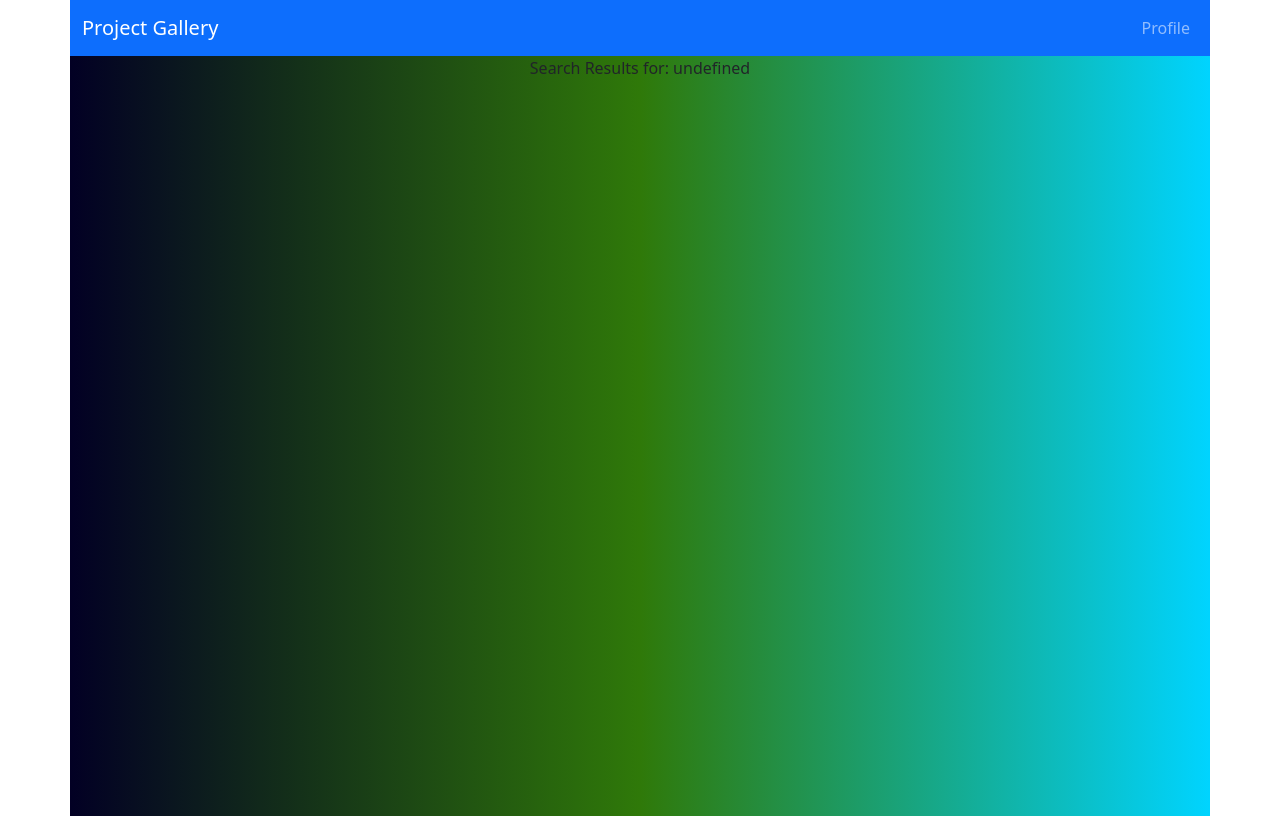
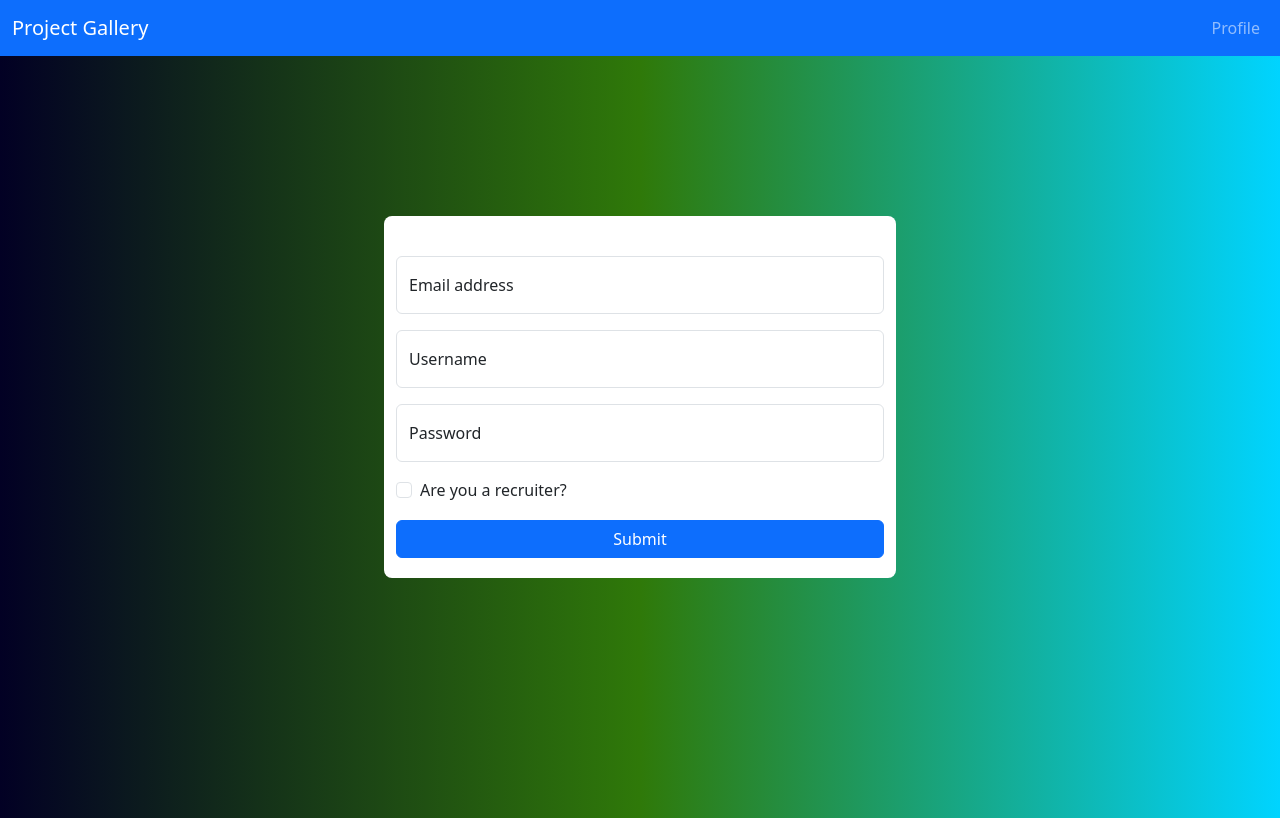
Before and after one commit to TrevORtega/project-gallery, a React (Create React App) app: page /search in a window 1280 px wide. Built offline with nearby package versions, Linux system fonts and the light colour scheme.

Commit message:
Adding logon screen. Token needs to be incorporated into other pages.

```diff
--- a/src/App.js
+++ b/src/App.js
@@ -12,6 +12,7 @@ import { Profile } from './pages/profile/Profile.js';
 import { SearchResults } from './pages/searchResults/SearchResults.js'
 import { NoPage } from './pages/noPage/NoPage.js'
 import { MainContainer, ContentContainer } from './components/theme/mainTheme.js';
+import { Login } from './pages/login/Login.js';
 
 const StyledForm = styled(Form)`
   display: flex;
@@ -67,21 +68,27 @@ function App() {
 }
 
 function RouterApp(){
+  const [token, setToken] = useState(null);
+  if (!token) {
+    return <Login setToken={setToken} />
+  }
+  console.log(token);
+
   return (
     <Router>
       <div>
         <Switch>
           <Route exact path="/">
-            <App />
+            <App isLoggedIn token/>
           </Route>
           <Route path="/profile">
-            <Profile />
+            <Profile token/>
           </Route>
           <Route path="/search">
-            <SearchResults />
+            <SearchResults token/>
           </Route>
           <Route>
-            <NoPage />
+            <NoPage token/>
           </Route>
         </Switch>
       </div>
--- a/src/components/nav/Nav.js
+++ b/src/components/nav/Nav.js
@@ -6,13 +6,13 @@ const StyledNavbar = styled(Navbar)`
 `;
 
 // Check bootstrap Nav/Navbar docs to change Nav settings
-export const DefaultNav = () => {
+export const DefaultNav = ({ profile=true }) => {
     return (
         <StyledNavbar bg="primary" variant="dark" sticky='top'>
             <Container fluid={true}>
                 <Navbar.Brand href="/">Project Gallery</Navbar.Brand>
                     <Nav className="justify-content-center">
-                        <Nav.Link href="/profile">Profile</Nav.Link>
+                        {profile ? <Nav.Link href="/profile">Profile</Nav.Link> : {}}
                     </Nav>
             </Container>
         </StyledNavbar>
--- a/src/components/theme/mainTheme.js
+++ b/src/components/theme/mainTheme.js
@@ -5,6 +5,7 @@ export const MainContainer = styled(Container)`
   display: flex;
   flex-direction: column;
   min-height: 100vh;
+  min-width: 100vw;
   background-color: rgb(0, 128, 0);
 `;
 
--- /dev/null
+++ b/src/pages/login/Login.js
@@ -0,0 +1,89 @@
+import styled from 'styled-components';
+import { Row, FloatingLabel, Form, Button, Stack } from 'react-bootstrap';
+import { useState } from 'react';
+
+import { DefaultNav } from '../../components/nav/Nav';
+import { ContentContainer, MainContainer } from '../../components/theme/mainTheme';
+
+// CSS for main component for profile page here
+const StyledLoginForm = styled(Form)`
+    max-width: 40vw;
+    min-width: 300px;
+    padding-top: 5vh;
+    padding-bottom: 20px;
+    margin: 20vh 10vw 30vh 10vw;
+    background-color: rgb(255, 255, 255);
+    border-width: 0.4rem;
+    border-radius: 8px;
+`;
+
+const StyledContentContainer = styled(ContentContainer)`
+    dispaly: flex;
+    flex-align: column;
+    justify-content: center;
+`;
+
+export const Login = ({ setToken }) => {
+    const [formOptions, setFormOptions] = useState({
+        email: '',
+        username: '',
+        password: '',
+        isRecruiter: false
+    })
+    const changeHandler = e => {
+        e.preventDefault();
+        if (e.target.name === "password")
+            e.target.value = new Array(e.target.value.length + 1).join(' ');
+        else if (e.target.name === "recruiter"){
+            e.target.name = "isRecruiter";
+            e.target.value = e.target.value === "on";
+        }
+        setFormOptions({...formOptions, [e.target.name]: e.target.value});
+    }
+    const submitHandler = e => {
+        e.preventDefault();
+        setToken({...formOptions});
+    }
+    return (
+        <MainContainer>
+            <Row>
+                <DefaultNav profile={true} />
+            </Row>
+            <StyledContentContainer>
+                <StyledLoginForm onChange={changeHandler} onSubmit={submitHandler}>
+                    <Stack gap={3}>
+                        <FloatingLabel
+                            controlId="floatingInput"
+                            label="Email address"
+                        >
+                            <Form.Control name="email" type="email" placeholder="name@example.com" />
+                        </FloatingLabel>
+                        <FloatingLabel controlId="floatingUsername" label="Username">
+                            <Form.Control name="username" type="username" placeholder="Username" />
+                        </FloatingLabel>
+                        <FloatingLabel controlId="floatingPassword" label="Password">
+                            <Form.Control name="password" type="password" placeholder="Password" />
+                        </FloatingLabel>
+                        <Form.Check name="recruiter" type="checkbox" style={{textAlign: 'left'}} label="Are you a recruiter?"/>
+                        <Button type="submit" size="md">
+                            Submit
+                        </Button>
+                    </Stack>
+                </StyledLoginForm>
+            </StyledContentContainer>
+        </MainContainer>
+    );
+}
+
+String.prototype.hashCode = function() {
+    var hash = 0;
+    if (this.length === 0) {
+        return hash;
+    }
+    for (var i = 0; i < this.length; i++) {
+        var char = this.charCodeAt(i);
+        hash = ((hash<<5)-hash)+char;
+        hash = hash & hash; // Convert to 32bit integer
+    }
+    return hash;
+}
```
